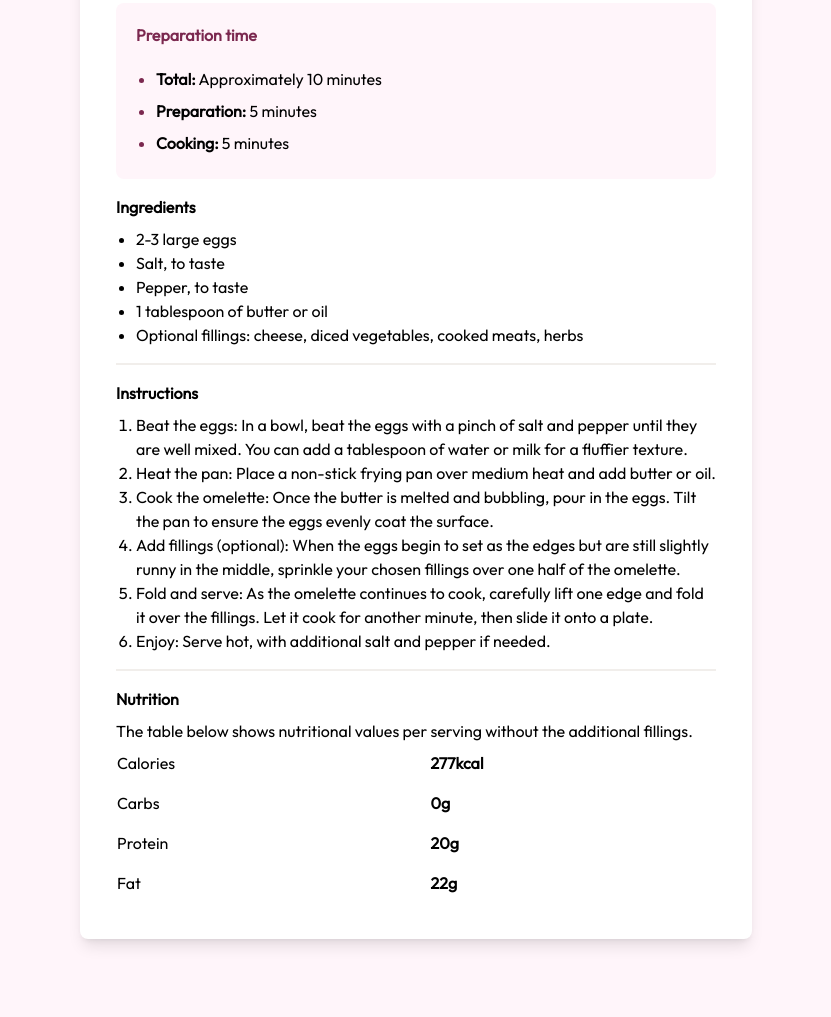
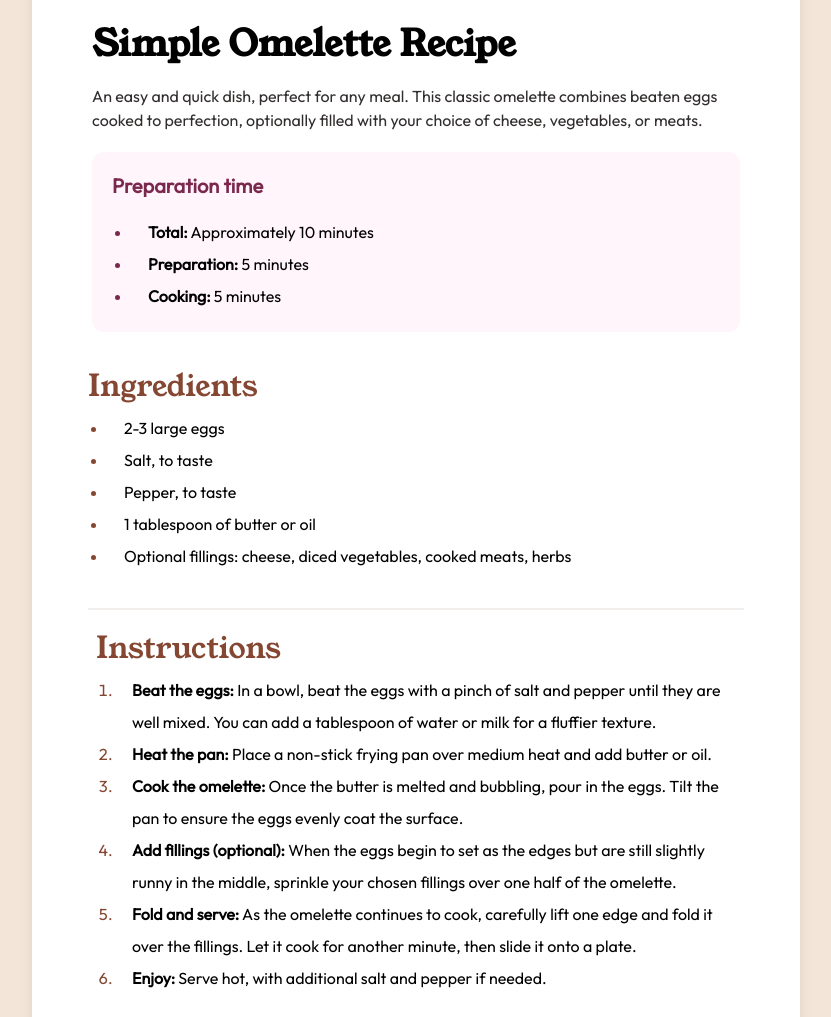
Before and after one commit to keyule/Frontend-Mentor-Recipe-Page, a website: page index.html in a window 1280 px wide. Shown: the part 495-1512 px from the top of the page, without its empty margins (224-1055 px from the left). Before the commit the page ends 1474 px from the top, so only its background shows below. Drawn offline with Linux system fonts and the light colour scheme.

Commit message:
finished

```diff
--- a/index.html
+++ b/index.html
@@ -1,91 +1,132 @@
 <!DOCTYPE html>
 <html lang="en">
   <head>
-  <meta charset="UTF-8">
-  <meta name="viewport" content="width=device-width, initial-scale=1.0"> <!-- displays site properly based on user's device -->
+    <meta charset="UTF-8" />
+    <meta name="viewport" content="width=device-width, initial-scale=1.0" />
+    <!-- displays site properly based on user's device -->
 
-  <link rel="icon" type="image/png" sizes="32x32" href="./assets/images/favicon-32x32.png">
+    <link
+      rel="icon"
+      type="image/png"
+      sizes="32x32"
+      href="./assets/images/favicon-32x32.png"
+    />
 
     <title>Frontend Mentor | Recipe page</title>
 
     <!-- Feel free to remove these styles or customise in your own stylesheet 👍 -->
-  <link rel="stylesheet" href="./output.css">
+    <link rel="stylesheet" href="./output.css" />
   </head>
-<body class = "bg-Rose-White">
-  <main class="p-10">
-    <div class="bg-white shadow-lg rounded-lg p-9 max-w-2xl mx-auto">
+  <body class="bg-Eggshell lg:p-10">
+    <main class="lg:p-20">
+      <div class="bg-white shadow-lg lg:rounded-3xl lg:p-10 max-w-3xl mx-auto">
         <!-- Image -->
-      <img src="./assets/images/image-omelette.jpeg" alt="Omelette" class="rounded-t-lg w-full mb-4">
+        <img
+          src="./assets/images/image-omelette.jpeg"
+          alt="Omelette"
+          class="lg:rounded-xl w-full mb-6"
+        />
 
         <!-- Title -->
-      <h2 class="text-2xl font-bold mb-3 font-serif">Simple Omelette Recipe</h2>
+        <h2 class="text-4xl font-bold font-serif p-5">
+          Simple Omelette Recipe
+        </h2>
 
         <!-- Description -->
-      <p class="mb-4">An easy and quick dish, perfect for any meal. This classic omelette combines beaten eggs cooked to perfection, optionally filled with your choice of cheese, vegetables, or meats.</p>
+        <p class="text-Dark-Charcoal px-5">
+          An easy and quick dish, perfect for any meal. This classic omelette
+          combines beaten eggs cooked to perfection, optionally filled with your
+          choice of cheese, vegetables, or meats.
+        </p>
 
         <!-- Preparation Time -->
-      <div class="mb-4 rounded-lg bg-Rose-White p-5">
-        <h3 class="font-semibold text-Dark-Raspbery mb-4">Preparation time</h3>
+        <div class="mb-4 rounded-xl bg-Rose-White p-5 m-5">
+          <h3 class="font-semibold text-Dark-Raspbery mb-4 text-xl">
+            Preparation time
+          </h3>
           <ul class="list-disc pl-5 leading-loose marker:text-Dark-Raspbery">
-          <li><b>Total:</b> Approximately 10 minutes</li>
-          <li><b>Preparation:</b> 5 minutes</li>
-          <li><b>Cooking:</b> 5 minutes</li>
+            <li class = "pl-4"><b>Total:</b> Approximately 10 minutes</li>
+            <li class = "pl-4"><b>Preparation:</b> 5 minutes</li>
+            <li class = "pl-4"><b>Cooking:</b> 5 minutes</li>
           </ul>
         </div>
 
         <!-- Ingredients -->
-      <div class="mb-4">
-        <h3 class="font-semibold mb-2">Ingredients</h3>
-        <ul class="list-disc pl-5">
-          <li>2-3 large eggs</li>
-          <li>Salt, to taste</li>
-          <li>Pepper, to taste</li>
-          <li>1 tablespoon of butter or oil</li>
-          <li>Optional fillings: cheese, diced vegetables, cooked meats, herbs</li>
+        <div class="m-4 lg:py-5">
+          <h3 class="mb-2 font-serif text-3xl text-Nutmeg">Ingredients</h3>
+          <ul class="list-disc pl-5 marker:text-Nutmeg leading-loose">
+            <li class = "pl-4">2-3 large eggs</li>
+            <li class = "pl-4">Salt, to taste</li>
+            <li class = "pl-4">Pepper, to taste</li>
+            <li class = "pl-4">1 tablespoon of butter or oil</li>
+            <li class = "pl-4">
+              Optional fillings: cheese, diced vegetables, cooked meats, herbs
+            </li>
           </ul>
         </div>
 
         <!-- Instructions -->
-      <div class="mb-4 pt-4 border-t-2 border-Light-Grey border-opacity-50">
-        <h3 class="font-semibold mb-2">Instructions</h3>
-        <ol class="list-decimal pl-5">
-          <li>Beat the eggs: In a bowl, beat the eggs with a pinch of salt and pepper until they are well mixed. You can add a tablespoon of water or milk for a fluffier texture.</li>
-          <li>Heat the pan: Place a non-stick frying pan over medium heat and add butter or oil.</li>
-          <li>Cook the omelette: Once the butter is melted and bubbling, pour in the eggs. Tilt the pan to ensure the eggs evenly coat the surface.</li>
-          <li>Add fillings (optional): When the eggs begin to set as the edges but are still slightly runny in the middle, sprinkle your chosen fillings over one half of the omelette.</li>
-          <li>Fold and serve: As the omelette continues to cook, carefully lift one edge and fold it over the fillings. Let it cook for another minute, then slide it onto a plate.</li>
-          <li>Enjoy: Serve hot, with additional salt and pepper if needed.</li>
+        <div class="m-4 p-2 border-t-2 border-Light-Grey border-opacity-50 lg:py-5">
+          <h3 class="mb-2 font-serif text-3xl text-Nutmeg">Instructions</h3>
+          <ol class="list-decimal pl-5 marker:text-Nutmeg leading-loose">
+            <li class = "pl-4">
+              <b>Beat the eggs:</b> In a bowl, beat the eggs with a pinch of salt and
+              pepper until they are well mixed. You can add a tablespoon of
+              water or milk for a fluffier texture.
+            </li>
+            <li class = "pl-4">
+              <b>Heat the pan:</b> Place a non-stick frying pan over medium heat and
+              add butter or oil.
+            </li>
+            <li class = "pl-4">
+              <b>Cook the omelette:</b> Once the butter is melted and bubbling, pour in
+              the eggs. Tilt the pan to ensure the eggs evenly coat the surface.
+            </li>
+            <li class = "pl-4">
+              <b>Add fillings (optional):</b> When the eggs begin to set as the edges
+              but are still slightly runny in the middle, sprinkle your chosen
+              fillings over one half of the omelette.
+            </li>
+            <li class = "pl-4">
+              <b>Fold and serve:</b> As the omelette continues to cook, carefully lift
+              one edge and fold it over the fillings. Let it cook for another
+              minute, then slide it onto a plate.
+            </li>
+            <li class = "pl-4">
+              <b>Enjoy:</b> Serve hot, with additional salt and pepper if needed.
+            </li>
           </ol>
         </div>
 
         <!-- Nutrition -->
-      <div class="pt-4 border-t-2 border-Light-Grey border-opacity-50">
-        <h3 class="font-semibold mb-2">Nutrition</h3>
-        <p> The table below shows nutritional values per serving without the additional fillings.</p>
-        <table class="w-full">
+        <div class="m-4 p-2 border-t-2 border-Light-Grey border-opacity-50 lg:py-5">
+          <h3 class="mb-2 font-serif text-3xl text-Nutmeg">Nutrition</h3>
+          <p>
+            The table below shows nutritional values per serving without the
+            additional fillings.
+          </p>
+          <table class="w-full my-3">
             <tbody>
               <tr>
-              <td class="py-2">Calories</td>
-              <td class="py-2 font-bold">277kcal</td>
+                <td class="px-5 py-3">Calories</td>
+                <td class="px-5 py-3 font-bold text-Nutmeg">277kcal</td>
               </tr>
-            <tr>
-              <td class="py-2">Carbs</td>
-              <td class="py-2 font-bold">0g</td>
+              <tr class="border-t-2 border-Light-Grey border-opacity-50">
+                <td class="px-5 py-3">Carbs</td>
+                <td class="px-5 py-3 font-bold text-Nutmeg">0g</td>
               </tr>
-            <tr>
-              <td class="py-2">Protein</td>
-              <td class="py-2 font-bold">20g</td>
+              <tr class="border-t-2 border-Light-Grey border-opacity-50">
+                <td class="px-5 py-3">Protein</td>
+                <td class="px-5 py-3 font-bold text-Nutmeg">20g</td>
               </tr>
-            <tr>
-              <td class="py-2">Fat</td>
-              <td class="py-2 font-bold">22g</td>
+              <tr class="border-t-2 border-Light-Grey border-opacity-50">
+                <td class="px-5 py-3">Fat</td>
+                <td class="px-5 py-3 font-bold text-Nutmeg">22g</td>
               </tr>
             </tbody>
           </table>
         </div>
       </div>
     </main>
-
-
   </body>
 </html>
--- a/tailwind.config.js
+++ b/tailwind.config.js
@@ -16,7 +16,7 @@ module.exports = {
     },
     fontFamily: {
       sans: ['Outfit', 'sans-serif'],
-      serif: ['Yong Serif', 'serif'],
+      serif: ['Young Serif', 'serif'],
     },
     extend: {},
   },
```
Also changed, not shown: output.css. Lines whose indentation alone changed are shown as unchanged.
